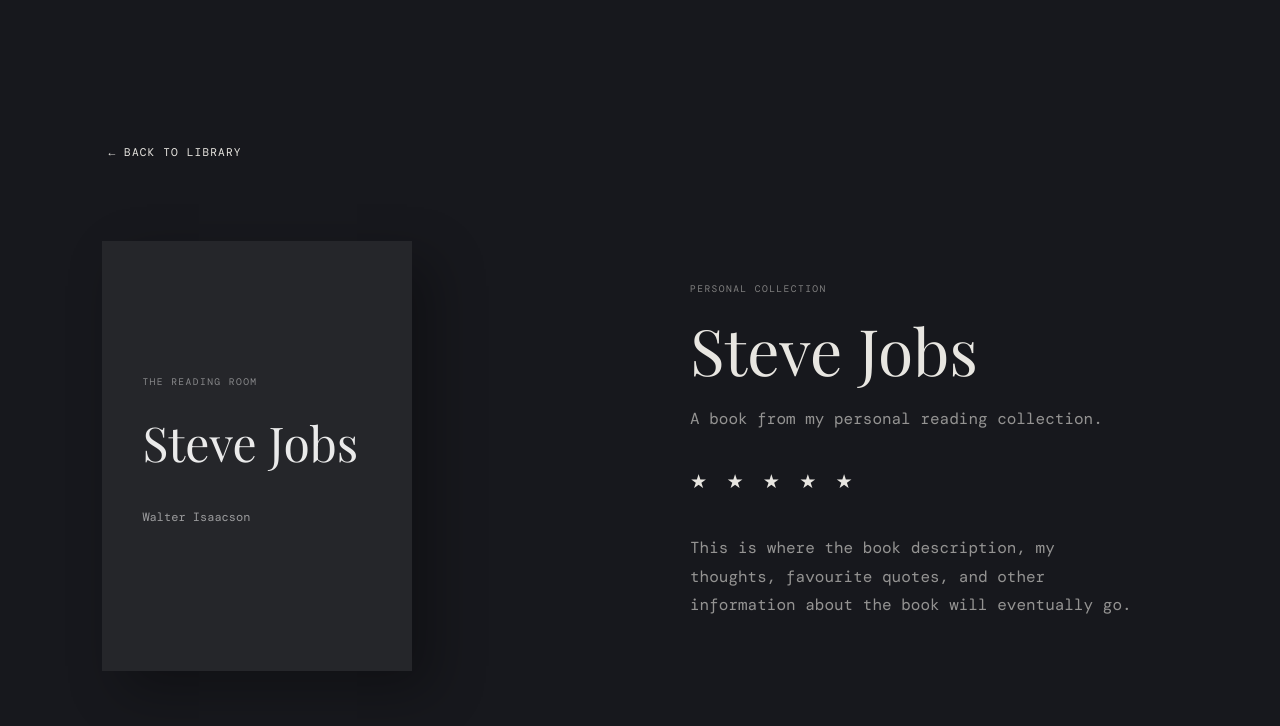
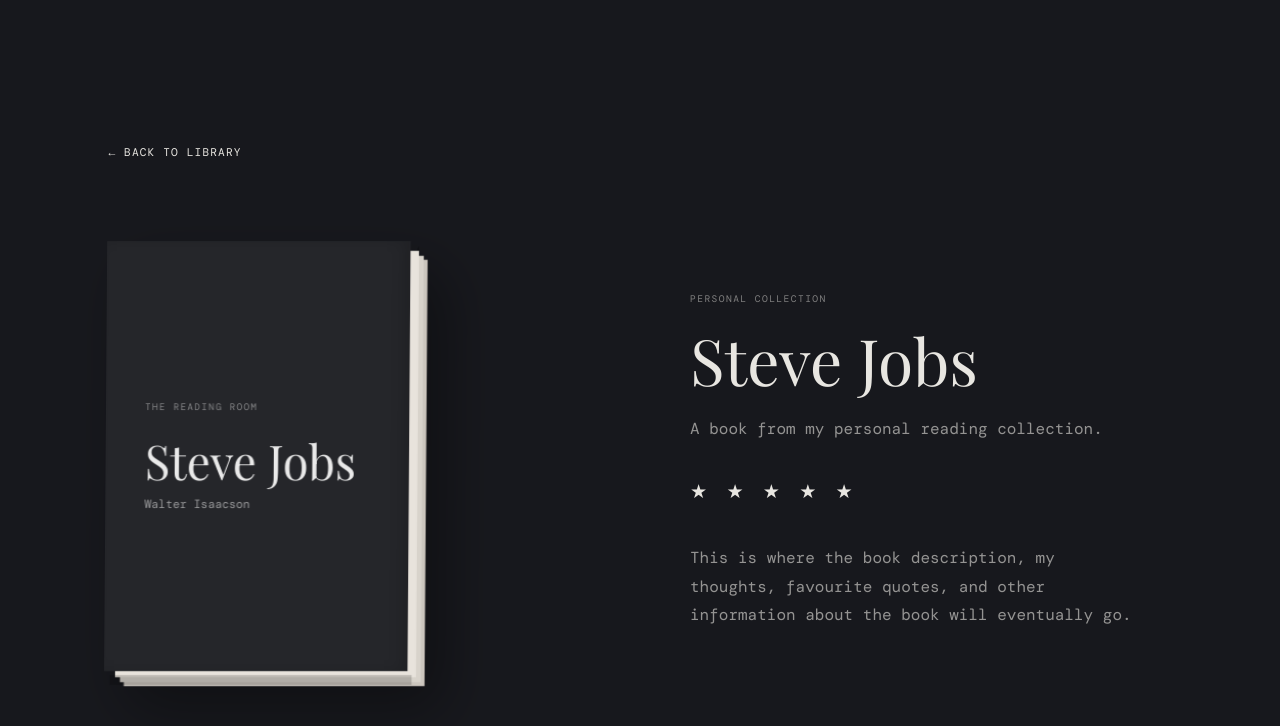
Before and after one commit to fajsef9/The-Reading-Room, a React (Vite) app: page / in a window 1280 px wide. Both pictures are taken after a click on the element 640 px from the left and 442 px from the top of the page. Shown: the top 726 px of the page. Built offline with nearby package versions, Linux system fonts and the light colour scheme.

Commit message:
Added depth to selected book

```diff
--- a/src/App.css
+++ b/src/App.css
@@ -33,15 +33,19 @@
 
 .library-header h1 {
   margin: 0;
+
   font-family: "Playfair Display", serif;
+
   font-size: clamp(2rem, 3vw, 3.4rem);
   font-weight: 400;
+
   letter-spacing: -0.03em;
 }
 
 .header-line {
   width: 100px;
   height: 1px;
+
   background: rgba(232, 230, 225, 0.3);
 }
 
@@ -51,24 +55,35 @@
 
 .bookshelf-window {
   width: 100%;
+
   overflow: hidden;
+
   padding: 45px 0 60px;
+
   cursor: grab;
 }
 
 .bookshelf {
   display: flex;
+
   align-items: flex-end;
+
   gap: 28px;
+
   width: max-content;
 }
 
 .book {
   position: relative;
+
   flex-shrink: 0;
+
   height: 430px;
+
   overflow: hidden;
+
   cursor: pointer;
+
   user-select: none;
 
   box-shadow:
@@ -79,7 +94,9 @@
   position: relative;
 
   display: flex;
+
   flex-direction: column;
+
   justify-content: space-between;
 
   width: 310px;
@@ -92,6 +109,7 @@
   content: "";
 
   position: absolute;
+
   inset: 0;
 
   pointer-events: none;
@@ -109,9 +127,11 @@
 
 .book-label {
   position: relative;
+
   z-index: 1;
 
   font-size: 0.62rem;
+
   letter-spacing: 0.15em;
 
   opacity: 0.65;
@@ -119,6 +139,7 @@
 
 .book-info {
   position: relative;
+
   z-index: 1;
 }
 
@@ -128,6 +149,7 @@
   font-family: "Playfair Display", serif;
 
   font-size: 3rem;
+
   font-weight: 400;
 
   line-height: 0.95;
@@ -143,12 +165,15 @@
 
 .book-footer {
   position: relative;
+
   z-index: 1;
 
   display: flex;
+
   justify-content: space-between;
 
   font-size: 0.58rem;
+
   letter-spacing: 0.1em;
 
   opacity: 0.55;
@@ -160,11 +185,13 @@
   padding-top: 28px;
 
   font-size: 1.15rem;
+
   font-weight: 500;
 
   line-height: 1;
 
   writing-mode: vertical-rl;
+
   text-orientation: mixed;
 
   white-space: nowrap;
@@ -176,6 +203,7 @@
   text-align: center;
 
   font-size: 0.65rem;
+
   letter-spacing: 0.18em;
 
   opacity: 0.4;
@@ -193,11 +221,13 @@
 
 .book-details button {
   border: none;
+
   background: none;
 
   color: inherit;
 
   font-family: "DM Mono", monospace;
+
   font-size: 0.7rem;
 
   letter-spacing: 0.1em;
@@ -219,7 +249,63 @@
   margin: 80px auto 0;
 }
 
+/* =========================
+   DETAILS BOOK
+   ========================= */
+
+.details-book {
+  position: relative;
+
+  width: 330px;
+  height: 450px;
+
+  perspective: 1000px;
+
+  transform-style: preserve-3d;
+
+  transform:
+    rotateY(-12deg)
+    rotateX(2deg);
+
+  filter:
+    drop-shadow(
+      20px 25px 30px rgba(0, 0, 0, 0.35)
+    );
+}
+
+/* =========================
+   DETAILS PAGE BLOCK
+   ========================= */
+
+.details-pages {
+  position: absolute;
+
+  left: 10px;
+  top: 8px;
+
+  width: 310px;
+  height: 430px;
+
+  background: #e8e3dc;
+
+  transform: translateZ(-8px);
+
+  box-shadow:
+    5px 5px 0 #d8d3cb,
+    9px 9px 0 #ccc6be;
+
+  z-index: 0;
+}
+
+/* =========================
+   DETAILS COVER
+   ========================= */
+
 .details-cover {
+  position: relative;
+
+  z-index: 1;
+
   display: flex;
 
   flex-direction: column;
@@ -231,24 +317,83 @@
 
   padding: 40px;
 
+  transform-style: preserve-3d;
+
   box-shadow:
-    20px 20px 50px rgba(0, 0, 0, 0.3);
+    inset -8px 0 12px rgba(0, 0, 0, 0.12);
 }
 
+/* =========================
+   DETAILS COVER EDGE
+   ========================= */
+
+.details-book::before {
+  content: "";
+
+  position: absolute;
+
+  top: 5px;
+  right: 5px;
+
+  width: 12px;
+  height: 430px;
+
+  background: rgba(0, 0, 0, 0.25);
+
+  transform:
+    rotateY(90deg)
+    translateZ(6px);
+
+  transform-origin: left center;
+}
+
+/* =========================
+   DETAILS BOOK BOTTOM
+   ========================= */
+
+.details-book::after {
+  content: "";
+
+  position: absolute;
+
+  bottom: 5px;
+  left: 5px;
+
+  width: 310px;
+  height: 10px;
+
+  background: rgba(0, 0, 0, 0.18);
+
+  transform: translateZ(-4px);
+}
+
+/* =========================
+   DETAILS COVER TEXT
+   ========================= */
+
 .details-cover h1 {
+  margin: 25px 0 12px;
+
   font-family: "Playfair Display", serif;
 
   font-size: 3rem;
+
   font-weight: 400;
 
   line-height: 0.95;
 }
 
 .details-cover p {
+  margin: 0;
+
   font-size: 0.75rem;
 
   opacity: 0.6;
 }
+
+/* =========================
+   DETAILS INFORMATION
+   ========================= */
 
 .details-info {
   max-width: 500px;
@@ -268,6 +413,7 @@
   font-family: "Playfair Display", serif;
 
   font-size: 4rem;
+
   font-weight: 400;
 }
 
@@ -301,6 +447,7 @@
   display: flex;
 
   align-items: center;
+
   justify-content: center;
 
   background: #17181d;
@@ -562,7 +709,6 @@
   backface-visibility: hidden;
 }
 
-
 /* =========================
    INSIDE OF COVER
    ========================= */
@@ -625,6 +771,7 @@
 @media (max-width: 700px) {
   .library-header {
     gap: 15px;
+
     margin-bottom: 40px;
   }
 
--- a/src/components/BookDetails.jsx
+++ b/src/components/BookDetails.jsx
@@ -23,7 +23,13 @@
 
       <div className="details-content">
 
-        {/* BOOK COVER */}
+        {/* BOOK MODEL */}
+        <div className="details-book">
+
+          {/* PAGES */}
+          <div className="details-pages"></div>
+
+          {/* COVER */}
           <div
             className="details-cover"
             style={{
@@ -38,6 +44,8 @@
             <h1>{book.title}</h1>
 
             <p>{book.author}</p>
+          </div>
+
         </div>
 
         {/* BOOK INFORMATION */}
```
Lines whose indentation alone changed are shown as unchanged.
